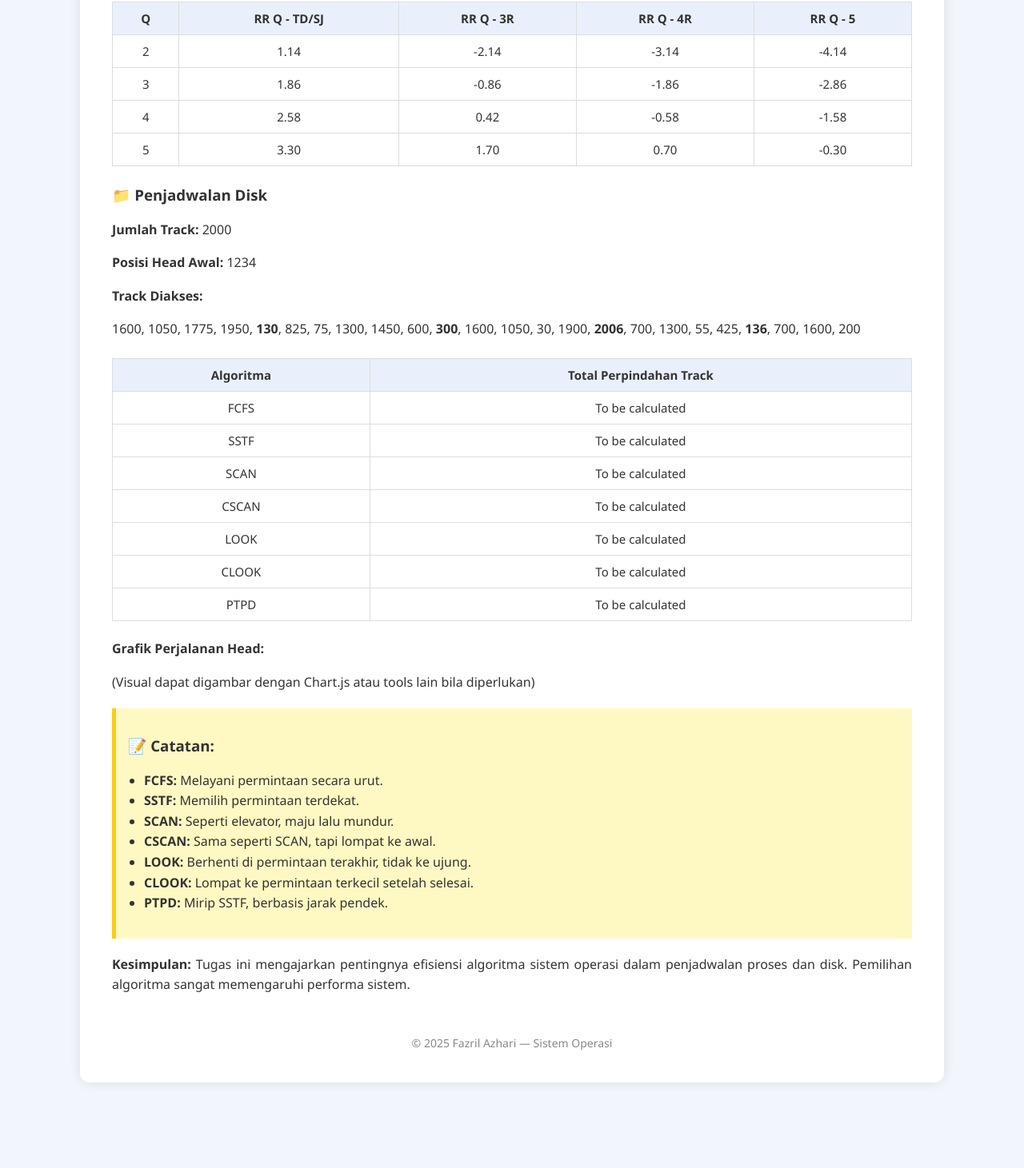
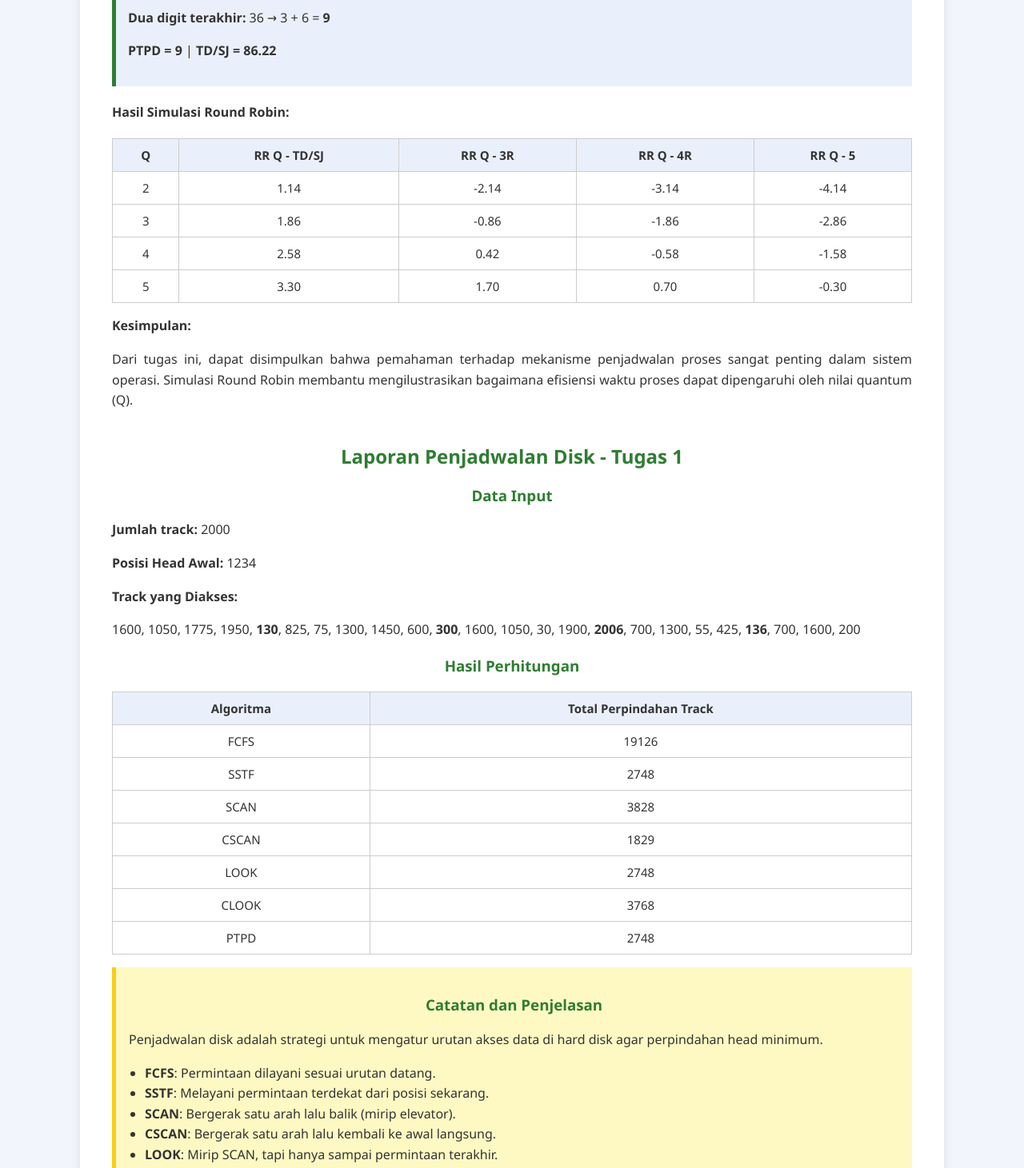
Before and after one commit to fazrilazhari/fazrilazhari.github.io, a plain HTML site: page index.html in a window 1280 px wide. Shown: the part 1040-2501 px from the top of the page at 80% size. Before the commit the page ends 2424 px from the top, so only its background shows below. Drawn offline with Linux system fonts and the light colour scheme.

Commit message:
Update index.html

```diff
--- a/index.html
+++ b/index.html
@@ -6,16 +6,15 @@
   <title>Laporan Tugas Sistem Operasi</title>
   <style>
     :root {
-      --primary-color: #3e64ff;
-      --secondary-color: #f0f8ff;
-      --background-color: #f2f6fc;
+      --primary-color: #2e7d32; /* hijau gelap */
+      --secondary-color: #f2f6fc;
       --text-color: #333;
       --highlight: #eaf0fb;
     }
 
     body {
       font-family: 'Segoe UI', Tahoma, Geneva, Verdana, sans-serif;
-      background-color: var(--background-color);
+      background-color: var(--secondary-color);
       color: var(--text-color);
       margin: 0;
       padding: 0;
@@ -58,13 +57,17 @@
       background: white;
       margin: 30px auto;
       padding: 40px;
-      box-shadow: 0 0 15px rgba(0,0,0,0.1);
       border-radius: 12px;
+      box-shadow: 0 2px 12px rgba(0,0,0,0.1);
     }
 
-    h1, h2 {
+    h1, h2, h3 {
       text-align: center;
       color: var(--primary-color);
+    }
+
+    section {
+      margin-bottom: 40px;
     }
 
     p, li {
@@ -77,26 +80,15 @@
       padding-left: 20px;
     }
 
-    section {
-      margin-bottom: 50px;
-    }
-
-    .highlight-box {
-      background-color: #fef9c3;
-      border-left: 5px solid #facc15;
-      padding: 15px;
-      margin: 20px 0;
-    }
-
     table {
       width: 100%;
       border-collapse: collapse;
-      margin: 1.5em 0;
+      margin-top: 20px;
       font-size: 15px;
     }
 
     th, td {
-      border: 1px solid #ddd;
+      border: 1px solid #ccc;
       padding: 10px;
       text-align: center;
     }
@@ -105,11 +97,25 @@
       background-color: var(--highlight);
     }
 
+    .highlight-box {
+      background-color: var(--highlight);
+      border-left: 5px solid var(--primary-color);
+      padding: 15px;
+      margin: 20px 0;
+    }
+
+    .note {
+      background-color: #fef9c3;
+      padding: 1em;
+      border-left: 5px solid #facc15;
+      margin: 1em 0;
+    }
+
     .footer {
       text-align: center;
-      margin-top: 3em;
       font-size: 14px;
       color: #888;
+      margin-top: 50px;
     }
   </style>
 </head>
@@ -121,14 +127,14 @@
       <li><a href="#tentang">Tentang</a></li>
       <li><a href="#kontak">Kontak</a></li>
       <li><a href="#tugas">Tugas</a></li>
+      <li><a href="#disk">Penjadwalan Disk</a></li>
     </ul>
   </nav>
 
   <div class="container">
-
     <section id="beranda">
-      <h1>Pengumpulan Tugas Sistem Operasi</h1>
-      <p style="text-align:center;">Website ini memuat laporan tugas dari mata kuliah Sistem Operasi yang mencakup konsep penjadwalan proses dan penjadwalan disk.</p>
+      <h1>Laporan Tugas Sistem Operasi</h1>
+      <p style="text-align:center;">Website ini berisi laporan tugas yang telah dikerjakan untuk mata kuliah Sistem Operasi.</p>
     </section>
 
     <section id="tentang">
@@ -149,15 +155,24 @@
 
       <p><strong>Deskripsi:</strong></p>
       <p>
-        Tugas ini mencakup dua bagian utama: pemahaman konsep penjadwalan proses menggunakan algoritma Round Robin, serta penjadwalan disk dengan berbagai algoritma. Mahasiswa diminta menganalisis efisiensi dan perbandingan antar algoritma.
+        Tugas ini bertujuan untuk memahami konsep dasar sistem operasi, seperti manajemen proses, manajemen memori, sistem berkas, serta keamanan sistem. Mahasiswa diminta melakukan perhitungan PTPD dan simulasi Round Robin berdasarkan NIM masing-masing.
       </p>
 
-      <h3>📌 Simulasi Round Robin</h3>
+      <p><strong>Tujuan Pembelajaran:</strong></p>
+      <ul>
+        <li>Memahami fungsi dan peran sistem operasi dalam komputer.</li>
+        <li>Mengenal berbagai jenis sistem operasi yang umum digunakan.</li>
+        <li>Menjelaskan cara kerja proses, thread, dan penjadwalan.</li>
+        <li>Menganalisis penggunaan memori oleh sistem operasi.</li>
+      </ul>
+
       <div class="highlight-box">
-        <p><strong>NIM:</strong> 2303010136 → 3 + 6 = 9</p>
+        <p><strong>NIM:</strong> 2303010136</p>
+        <p><strong>Dua digit terakhir:</strong> 36 → 3 + 6 = <strong>9</strong></p>
         <p><strong>PTPD = 9</strong> | <strong>TD/SJ = 86.22</strong></p>
       </div>
 
+      <p><strong>Hasil Simulasi Round Robin:</strong></p>
       <table>
         <thead>
           <tr>
@@ -176,51 +191,56 @@
         </tbody>
       </table>
 
-      <h3>📁 Penjadwalan Disk</h3>
-      <p><strong>Jumlah Track:</strong> 2000</p>
+      <p><strong>Kesimpulan:</strong></p>
+      <p>
+        Dari tugas ini, dapat disimpulkan bahwa pemahaman terhadap mekanisme penjadwalan proses sangat penting dalam sistem operasi. Simulasi Round Robin membantu mengilustrasikan bagaimana efisiensi waktu proses dapat dipengaruhi oleh nilai quantum (Q).
+      </p>
+    </section>
+
+    <section id="disk">
+      <h2>Laporan Penjadwalan Disk - Tugas 1</h2>
+
+      <h3>Data Input</h3>
+      <p><strong>Jumlah track:</strong> 2000</p>
       <p><strong>Posisi Head Awal:</strong> 1234</p>
-      <p><strong>Track Diakses:</strong></p>
-      <p>1600, 1050, 1775, 1950, <strong>130</strong>, 825, 75, 1300, 1450, 600, <strong>300</strong>, 1600, 1050, 30, 1900, <strong>2006</strong>, 700, 1300, 55, 425, <strong>136</strong>, 700, 1600, 200</p>
+      <p><strong>Track yang Diakses:</strong></p>
+      <p>1600, 1050, 1775, 1950, <strong>130</strong>, 825, 75, 1300, 1450, 600, <strong>300</strong>,
+        1600, 1050, 30, 1900, <strong>2006</strong>, 700, 1300, 55, 425, <strong>136</strong>,
+        700, 1600, 200</p>
 
+      <h3>Hasil Perhitungan</h3>
       <table>
         <thead>
-          <tr>
-            <th>Algoritma</th>
-            <th>Total Perpindahan Track</th>
-          </tr>
+          <tr><th>Algoritma</th><th>Total Perpindahan Track</th></tr>
         </thead>
         <tbody>
-          <tr><td>FCFS</td><td>To be calculated</td></tr>
-          <tr><td>SSTF</td><td>To be calculated</td></tr>
-          <tr><td>SCAN</td><td>To be calculated</td></tr>
-          <tr><td>CSCAN</td><td>To be calculated</td></tr>
-          <tr><td>LOOK</td><td>To be calculated</td></tr>
-          <tr><td>CLOOK</td><td>To be calculated</td></tr>
-          <tr><td>PTPD</td><td>To be calculated</td></tr>
+          <tr><td>FCFS</td><td>19126</td></tr>
+          <tr><td>SSTF</td><td>2748</td></tr>
+          <tr><td>SCAN</td><td>3828</td></tr>
+          <tr><td>CSCAN</td><td>1829</td></tr>
+          <tr><td>LOOK</td><td>2748</td></tr>
+          <tr><td>CLOOK</td><td>3768</td></tr>
+          <tr><td>PTPD</td><td>2748</td></tr>
         </tbody>
       </table>
 
-      <p><strong>Grafik Perjalanan Head:</strong></p>
-      <p>(Visual dapat digambar dengan Chart.js atau tools lain bila diperlukan)</p>
-
-      <div class="highlight-box">
-        <h3>📝 Catatan:</h3>
+      <div class="note">
+        <h3>Catatan dan Penjelasan</h3>
+        <p>Penjadwalan disk adalah strategi untuk mengatur urutan akses data di hard disk agar perpindahan head minimum.</p>
         <ul>
-          <li><strong>FCFS:</strong> Melayani permintaan secara urut.</li>
-          <li><strong>SSTF:</strong> Memilih permintaan terdekat.</li>
-          <li><strong>SCAN:</strong> Seperti elevator, maju lalu mundur.</li>
-          <li><strong>CSCAN:</strong> Sama seperti SCAN, tapi lompat ke awal.</li>
-          <li><strong>LOOK:</strong> Berhenti di permintaan terakhir, tidak ke ujung.</li>
-          <li><strong>CLOOK:</strong> Lompat ke permintaan terkecil setelah selesai.</li>
-          <li><strong>PTPD:</strong> Mirip SSTF, berbasis jarak pendek.</li>
+          <li><strong>FCFS</strong>: Permintaan dilayani sesuai urutan datang.</li>
+          <li><strong>SSTF</strong>: Melayani permintaan terdekat dari posisi sekarang.</li>
+          <li><strong>SCAN</strong>: Bergerak satu arah lalu balik (mirip elevator).</li>
+          <li><strong>CSCAN</strong>: Bergerak satu arah lalu kembali ke awal langsung.</li>
+          <li><strong>LOOK</strong>: Mirip SCAN, tapi hanya sampai permintaan terakhir.</li>
+          <li><strong>CLOOK</strong>: Seperti CSCAN, tapi lompat ke permintaan terkecil.</li>
+          <li><strong>PTPD</strong>: Strategi minimalisasi jarak, mirip SSTF.</li>
         </ul>
       </div>
-
-      <p><strong>Kesimpulan:</strong> Tugas ini mengajarkan pentingnya efisiensi algoritma sistem operasi dalam penjadwalan proses dan disk. Pemilihan algoritma sangat memengaruhi performa sistem.</p>
     </section>
 
     <div class="footer">
-      &copy; 2025 Fazril Azhari — Sistem Operasi
+      &copy; 2025 Fazril Azhari — Sistem Operasi & Penjadwalan Disk
     </div>
   </div>
 
```
